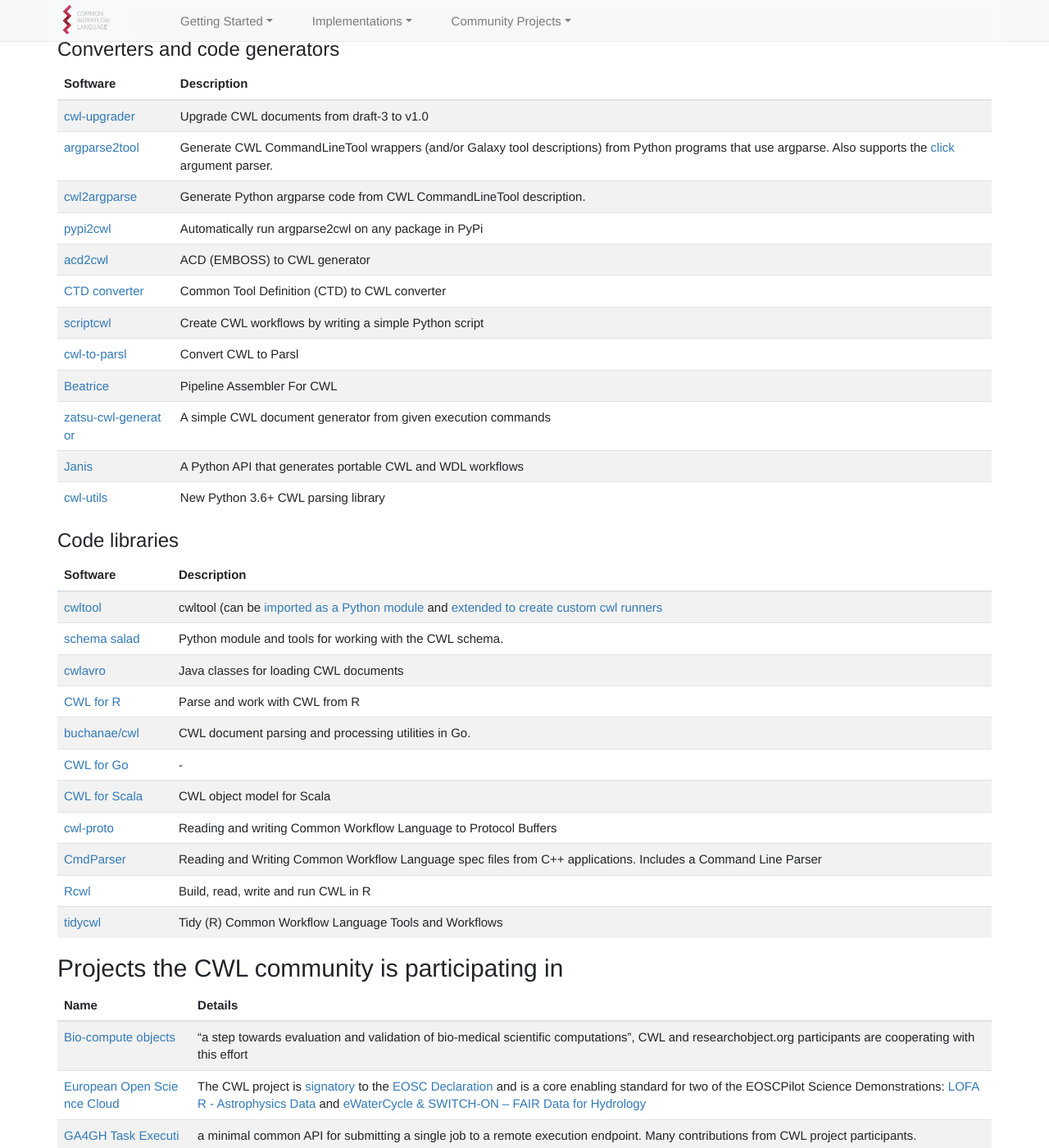
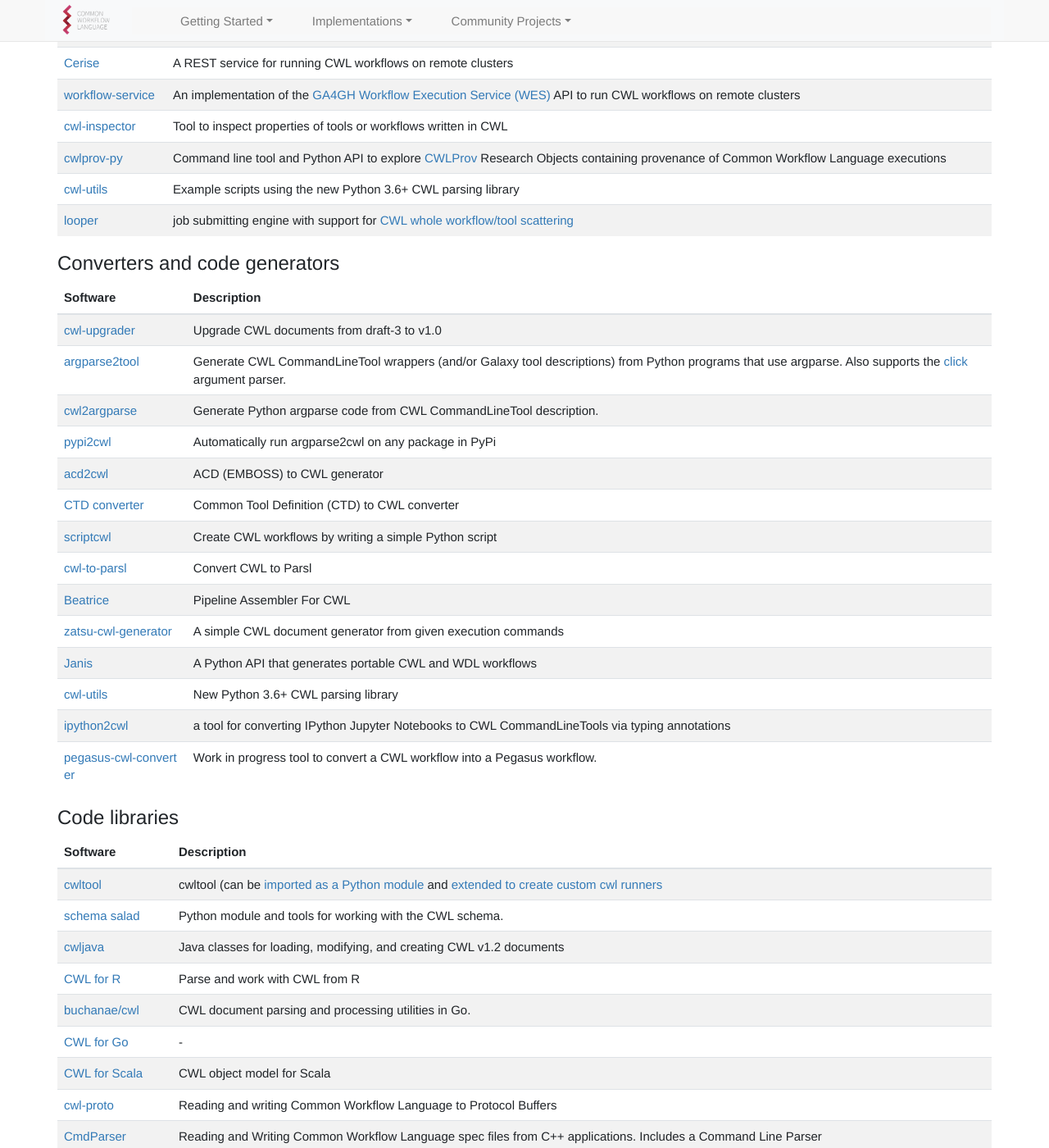
Before and after one commit to common-workflow-language/cwl-website, a Jekyll site: the page built from content/index.md, in a window 1280 px wide and 1400 px high, scrolled down 3865 px. Shown: the whole window at 82% size. Built offline with Jekyll 4.4.1, drawn with Linux system fonts in a browser that asks for light colours; comment, search, counter and statistics services are not loaded; some of the changed text lies outside the part shown.

Commit message:
Add missing entries from main branch

```diff
--- a/content/_includes/home/implementations.html
+++ b/content/_includes/home/implementations.html
@@ -25,4 +25,7 @@
 |[Calrissian](https://github.com/Duke-GCB/calrissian)|CWL Engine built for Kubernetes|[Kubernetes](https://kubernetes.io/)|
 |[Cromwell](https://github.com/broadinstitute/cromwell)|Cromwell workflow engine|Google, HTCondor, Local, LSF, PBS/Torque, SGE, Slurm, TES|
 |[CWLEXEC](https://github.com/IBMSpectrumComputing/cwlexec)|Apache 2.0 licensed CWL executor for IBM Spectrum LSF, supported by IBM for customers with valid contracts.|[IBM Spectrum LSF](https://developer.ibm.com/storage/products/ibm-spectrum-lsf/#) 10.1.0.3+|
+|[Mariner](https://github.com/uc-cdis/mariner)|"The Gen3 Workflow Execution Service", Apache 2.0 licensed, written in Go, also implements the [GA4GH WES API](https://ga4gh.github.io/workflow-execution-service-schemas)|[Kubernetes](https://kubernetes.io)|
+|[ep3](https://github.com/tom-tan/ep3)|Extremely Pluggable Pipeline Processor| local |  |[ep3](https://github.com/tom-tan/ep3)|Extremely Pluggable Pipeline Processor| local |
+|[Pegasus](https://pegasus.isi.edu/documentation/reference-guide/cwl-support.html)|Pegasus Workflow Management System|Partial support for importing CWL workflows is [under development](https://pegasus.isi.edu/documentation/manpages/pegasus-cwl-converter.html)|
 |[StreamFlow](https://streamflow.di.unito.it/)|Workflow Management System for hybrid HPC-Cloud infrastructures|Full support for CWL 1.2 is currently under development|
--- a/content/_includes/home/software-for-working-with-cwl.html
+++ b/content/_includes/home/software-for-working-with-cwl.html
@@ -31,6 +31,7 @@
 |[cwl-inspector](https://github.com/tom-tan/cwl-inspector)|Tool to inspect properties of tools or workflows written in CWL|
 |[cwlprov-py](http://github.com/common-workflow-language/cwlprov-py)|Command line tool and Python API to explore [CWLProv](https://w3id.org/cwl/prov/) Research Objects containing provenance of Common Workflow Language executions|
 |[cwl-utils](https://github.com/common-workflow-language/cwl-utils)|Example scripts using the new Python 3.6+ CWL parsing library|
+|[looper](http://looper.databio.org/)|job submitting engine with support for [CWL whole workflow/tool scattering](http://looper.databio.org/en/latest/pre-submission-hooks/#included-plugin-looperwrite_sample_yaml_cwl)|
 
 
 <h3 id="Converters_and_code_generators" class="section">Converters and code generators <a id="Converters_and_code_generators" href="#Converters_and_code_generators" class="anchorfix"><span>§</span></a></h3>
@@ -50,6 +51,8 @@
 |[zatsu-cwl-generator](https://github.com/tom-tan/zatsu-cwl-generator)|A simple CWL document generator from given execution commands|
 |[Janis](https://github.com/PMCC-BioinformaticsCore/janis)|A Python API that generates portable CWL and WDL workflows|
 |[cwl-utils](https://github.com/common-workflow-language/cwl-utils)|New Python 3.6+ CWL parsing library|
+|[ipython2cwl](https://github.com/giannisdoukas/ipython2cwl)|a tool for converting IPython Jupyter Notebooks to CWL CommandLineTools via typing annotations|
+|[pegasus-cwl-converter](https://pegasus.isi.edu/documentation/manpages/pegasus-cwl-converter.html)|Work in progress tool to convert a CWL workflow into a Pegasus workflow.|
 
 
 
@@ -60,7 +63,7 @@
 |--- |--- |
 |[cwltool](https://github.com/common-workflow-language/cwltool)|cwltool (can be [imported as a Python module](https://www.commonwl.org/(https://github.com/common-workflow-language/cwltool#import-as-a-module)) and [extended to create custom cwl runners](https://github.com/common-workflow-language/cwltool#extension-points)|
 |[schema salad](https://github.com/common-workflow-language/schema_salad)|Python module and tools for working with the CWL schema.|
-|[cwlavro](https://github.com/common-workflow-language/cwlavro)|Java classes for loading CWL documents|
+|[cwljava](https://github.com/common-workflow-lab/cwljava)|Java classes for loading, modifying, and creating CWL v1.2 documents|
 |[CWL for R](https://github.com/jefferys/cwl)|Parse and work with CWL from R|
 |[buchanae/cwl](https://github.com/buchanae/cwl)|CWL document parsing and processing utilities in Go.|
 |[CWL for Go](https://github.com/otiai10/cwl.go)|-|
```
